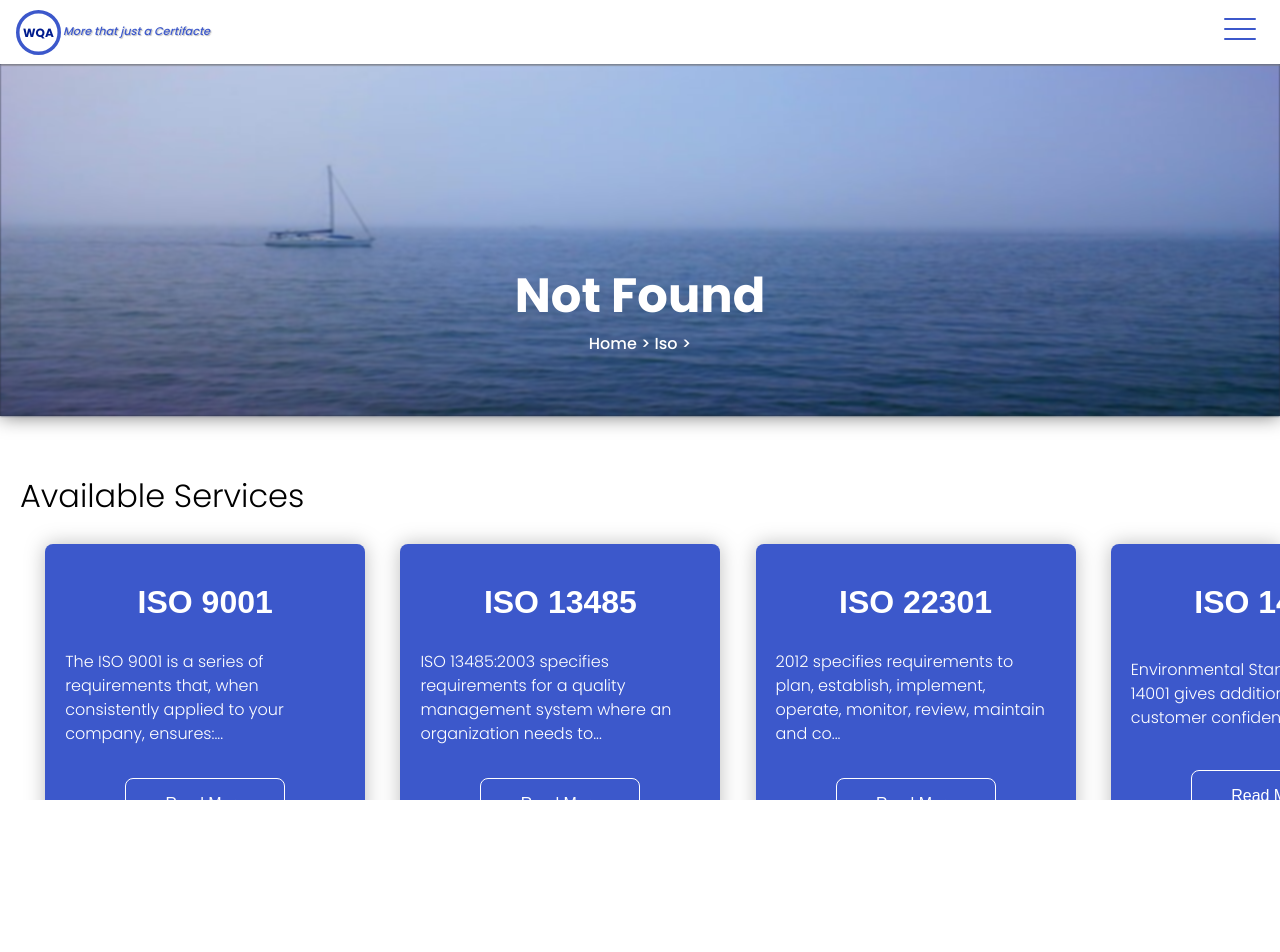
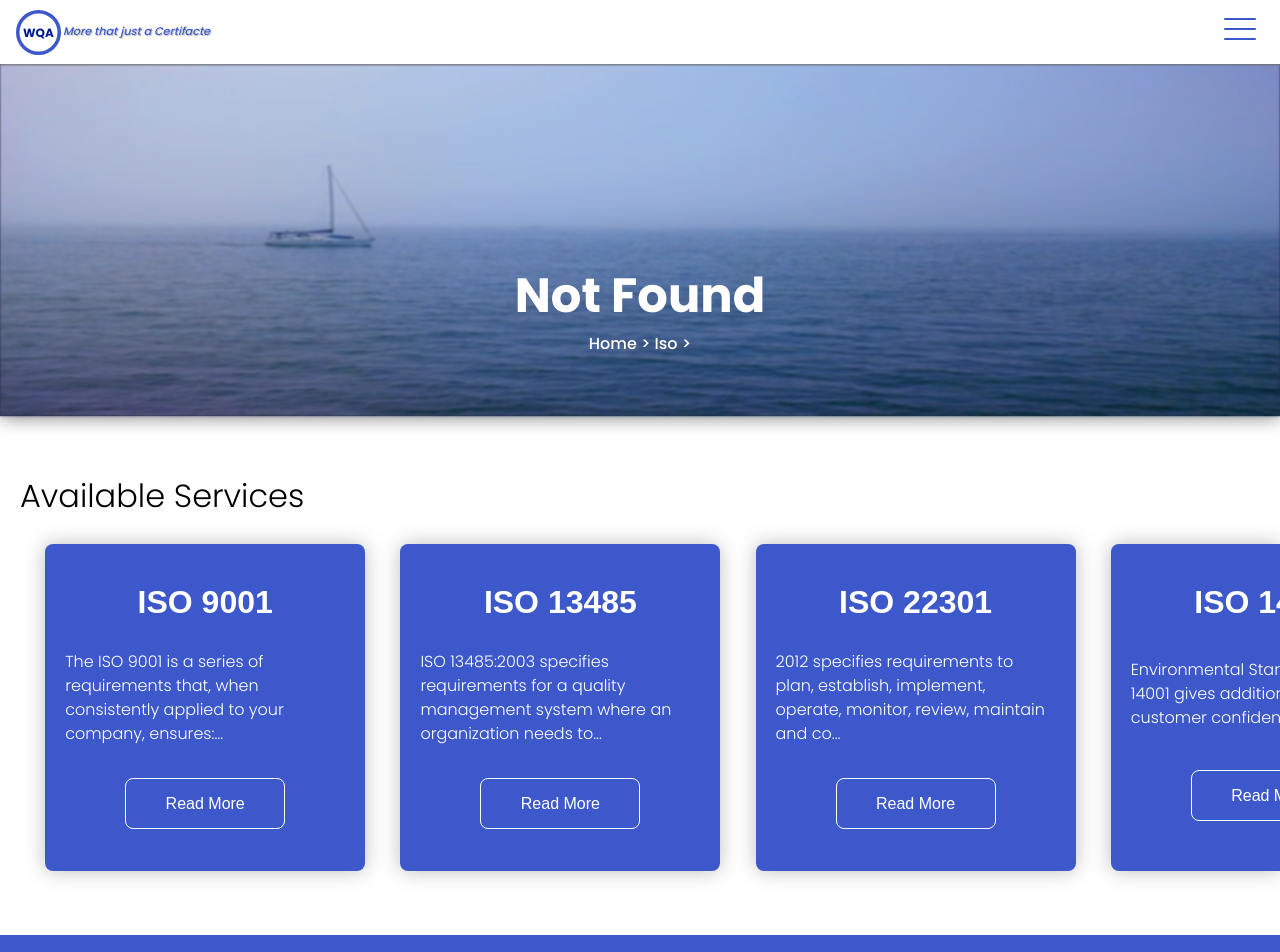
Before and after one commit to codenicer/codenicer.github.io, a Next.js app: page /iso/1 in a window 1280 px wide. Shown: the top 952 px of the page. Before the commit the page ends 800 px from the top, so only its background shows below. Built offline with nearby package versions, Linux system fonts and the light colour scheme.

Commit message:
add new scrolling on services list

```diff
--- a/components/services-list.js
+++ b/components/services-list.js
@@ -19,10 +19,12 @@
 
               <button
                 onClick={() => {
-                  router.push(`/iso/${content.slug}`).then(() => {
-                    router.reload(window.location.pathname)
+                  router.push(`/iso/${content.slug}`)
+                  window.scroll({
+                    top: 0,
+                    left: 0,
+                    behavior: 'smooth',
                   })
-                  // router.push(`/iso/${content.slug}`)
                 }}
                 className={styles.sevices_read_more}
               >
--- a/pages/iso/[slug].js
+++ b/pages/iso/[slug].js
@@ -25,11 +25,7 @@
       <header className={styles.nav_container}>
         <MobileNavbar />
       </header>
-      <main
-        id="toptop"
-        className="section_container"
-        style={{ overflowX: 'hidden' }}
-      >
+      <main id="toptop" className="section_container">
         <SectionHeader
           iso={true}
           imgSrc={`/${iso?.imgSrc ? `uploads/${iso.imgSrc}` : 'not-found.jpg'}`}
@@ -80,7 +76,15 @@
             })}
           </section>
         )}
-        <ServicesList />
+        <div
+          style={{
+            overflowX: 'auto',
+            width: '100vw',
+          }}
+        >
+          <ServicesList />
+        </div>
+
         <Footer />
       </main>
     </>
--- a/styles/globals.scss
+++ b/styles/globals.scss
@@ -130,6 +130,7 @@
 main,
 #__next {
   @extend %maxwh;
+  scroll-behavior: smooth;
 }
 
 body {
--- a/styles/home.module.scss
+++ b/styles/home.module.scss
@@ -6,7 +6,7 @@
 }
 
 .container {
-  overflow-x: hidden;
+  overflow-x: auto;
   position: relative;
   // overflow-y: hidden;
   width: 100%;
@@ -68,7 +68,6 @@
     line-height: 1.5rem;
   }
   background-color: $bg-color-darkest;
-  // overflow-x: hidden;
   width: 100%;
   height: auto;
   display: grid;
@@ -205,6 +204,16 @@
       content: '';
     }
 
+    .scrolling-wrapper-flexbox {
+      display: flex;
+      flex-wrap: nowrap;
+      overflow-x: auto;
+
+      .card {
+        flex: 0 0 auto;
+      }
+    }
+
     .iso_container {
       scroll-snap-align: center;
       border-radius: 0.5rem;
--- a/styles/iso.module.scss
+++ b/styles/iso.module.scss
@@ -18,7 +18,6 @@
     color: $color-darkest;
     line-height: 1.5rem;
     font-size: 1.2rem;
-    // font-weight: 300;
   }
   .iso_headline_list {
     margin: 0 20px;
```
